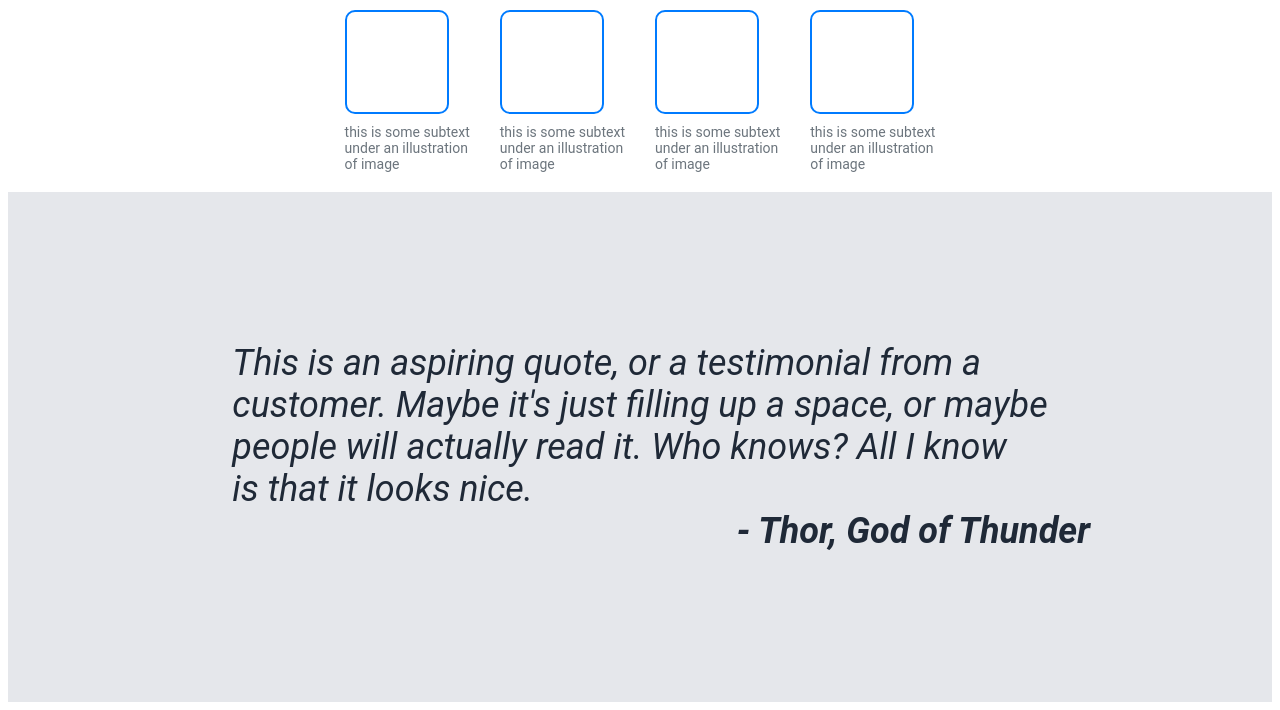
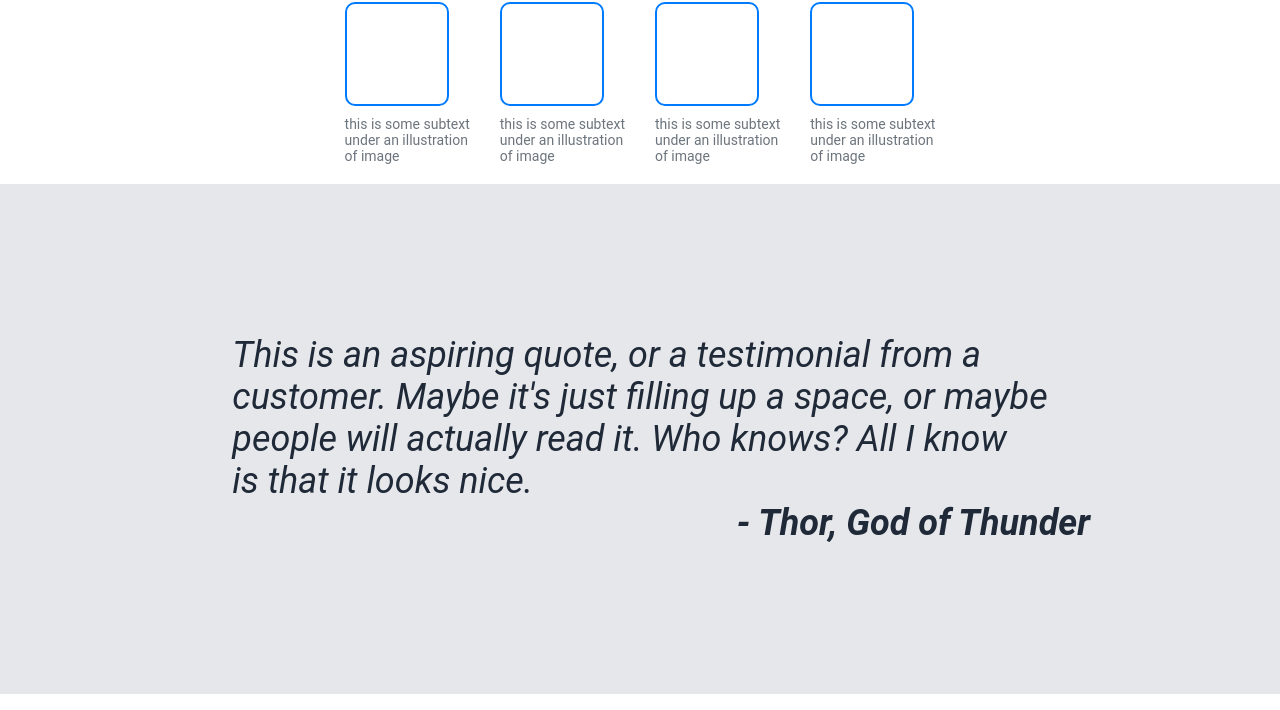
Before and after one commit to Bao-Trinh-Quoc/Odin-Landing-Page, a plain HTML site: page index.html in a window 1280 px wide. Shown: the part 414-1124 px from the top of the page. Drawn offline with Linux system fonts and the light colour scheme.

Commit message:
refactor: change log and styles

```diff
--- a/styles.css
+++ b/styles.css
@@ -1,5 +1,10 @@
 body {
     font-family: 'Roboto', sans-serif;
+    margin: 0;
+}
+
+body, html {
+    height: 100%;
 }
 
 ul {
@@ -14,13 +19,13 @@ a {
     text-decoration: none;
 }
 
+
 .header {
     background: #1F2937;
     padding: 8px;
     display: flex;
     align-items: center;
     justify-content: space-evenly;
-    /* flex-wrap: wrap; */
 }
 
 .left-links a {
```
Also changed, not shown: log.txt.
